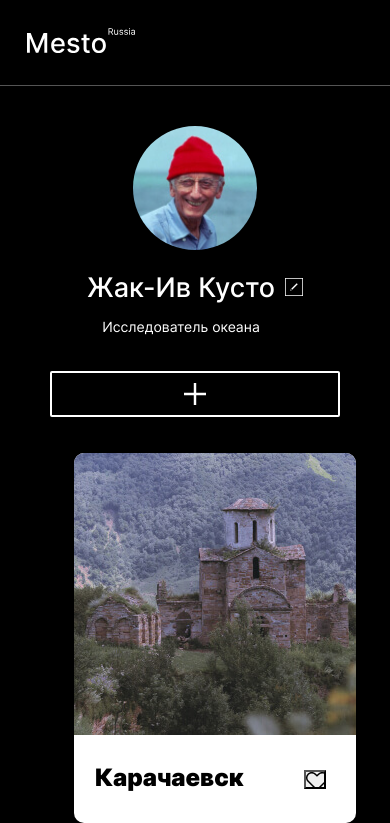
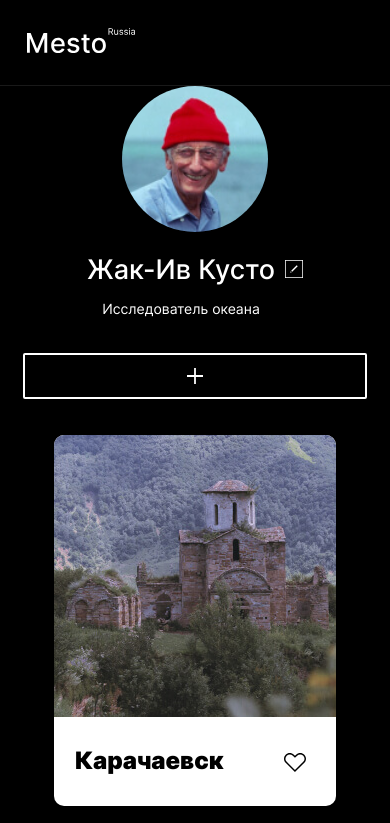
Before and after one commit to loxichh/mesto, a plain HTML site: page index.html in a window 390 px wide. Shown: the top 823 px of the page. Drawn offline with Linux system fonts and the light colour scheme.

Commit message:
bugfix: fixed mistakes in styles

```diff
--- a/blocks/element/__image/element__image.css
+++ b/blocks/element/__image/element__image.css
@@ -1,3 +1,4 @@
 .element__image {
   width: 100%;
+  object-fit: cover
 }
--- a/blocks/element/__like/element__like.css
+++ b/blocks/element/__like/element__like.css
@@ -1,6 +1,8 @@
 .element__like {
   width: 22px;
   height: 19px;
+
+  padding: 0;
 
   position: absolute;
   bottom: 34px;
@@ -9,4 +11,11 @@
   cursor: pointer;
 
   background-image: url(../../../images/like-inactive.svg);
+  background-color: rgba(0, 0, 0, 0);
+  background-size: cover;
+  border: 0;
 }
+
+.element__like:hover {
+  opacity: 0.5;
+}
--- a/blocks/element/__title/element__title.css
+++ b/blocks/element/__title/element__title.css
@@ -1,5 +1,5 @@
 .element__title {
-  width: 184px;
+  max-width: 184px;
 
   margin: 25px 0 31px 21px;
 
--- a/blocks/element/element.css
+++ b/blocks/element/element.css
@@ -1,8 +1,5 @@
 .element {
   position: relative;
-
-
-
 
   overflow: hidden;
   background-color: #fff;
--- a/blocks/elements/elements.css
+++ b/blocks/elements/elements.css
@@ -3,8 +3,9 @@
   grid-template-columns: repeat(3, 282px);
   column-gap: 17px;
   row-gap: 20px;
+  justify-content: center;
 
-  justify-content: center;
+  padding: 0;
 
   margin-top: 50px;
 }
--- a/blocks/header/header.css
+++ b/blocks/header/header.css
@@ -3,5 +3,5 @@
 
   margin: 0 auto;
 
-  border-bottom: 1px solid #545454;
+  border-bottom: 1px solid rgba(84, 84, 84, .3);
 }
--- a/blocks/profile/__add-button/profile__add-button.css
+++ b/blocks/profile/__add-button/profile__add-button.css
@@ -14,7 +14,7 @@
   border-radius: 2px;
   background-repeat: no-repeat;
   background-position: center;
-  background-image: url(../../../images/add-button.svg);
+  background-image: url(../../../images/add-button-1.svg);
 }
 
 @media screen and (max-width: 699px) {
@@ -22,6 +22,8 @@
     width: 88.125%;
 
     margin: 36px auto 0;
+
+    background-image: url(../../../images/add-button-2.svg);
   }
 
 }
--- a/blocks/profile/__image/profile__image.css
+++ b/blocks/profile/__image/profile__image.css
@@ -4,6 +4,7 @@
   margin-right: 30px;
 
   border-radius: 50%;
+  object-fit: cover;
 }
 
 @media screen and (max-width: 699px) {
--- a/blocks/profile/profile.css
+++ b/blocks/profile/profile.css
@@ -1,15 +1,8 @@
 .profile {
+  width: 100%;
+
   display: flex;
   justify-content: space-between;
-
-  margin: 40px 0 0;
-}
-
-@media screen and (max-width: 880px) {
-  .profile{
-    margin: 40px 30px 0;
-  }
-
 }
 
   @media screen and (max-width: 699px) {
```
Also changed, not shown: images/add-button-1.svg (renamed from images/add-button.svg), images/add-button-2.svg (added), 1 other file.
